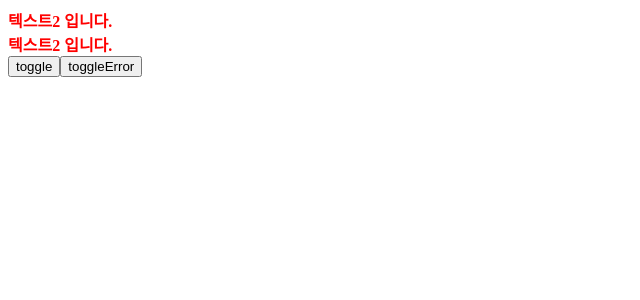
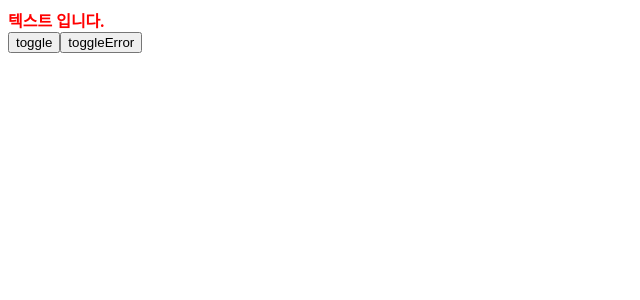
Before and after one commit to sonsuyeon/vue3_infrun, a Vue app: page / in a window 1280 px wide. Shown: the top 300 px of the page, without its empty margins (0-640 px from the left). Built offline with nearby package versions, Linux system fonts and the light colour scheme.

Commit message:
class binding2

```diff
--- a/src/App.vue
+++ b/src/App.vue
@@ -1,9 +1,5 @@
 <template>
-  <!-- <div class="text" :class="{ active: isActive, 'text-danger': hasError }">텍스트 입니다.</div> -->
-  <div class="text" :class="classObject">텍스트2 입니다.</div>
-  <div class="text" :class="[isActive ? 'active-class' : 'class', errorClass, classObject]">
-    텍스트2 입니다.
-  </div>
+  <div class="text" :class="classObject">텍스트 입니다.</div>
   <button v-on:click="toggle">toggle</button>
   <button v-on:click="hasError = !hasError">toggleError</button>
 </template>
@@ -23,13 +19,10 @@ export default {
     const classObject = computed(() => {
       return {
         active: true && true,
-        'text-danger': true && true,
-        'text-blue': true
+        'text-danger': true && true
       }
     })
 
-    const activeClass = ref('active')
-    const errorClass = ref('error')
     const toggle = () => {
       isActive.value = !isActive.value
     }
```
